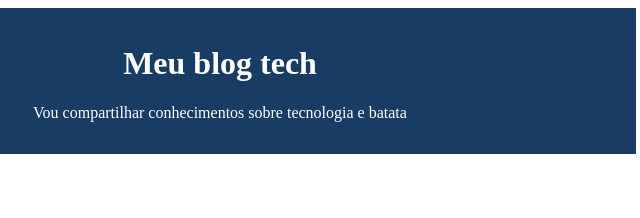
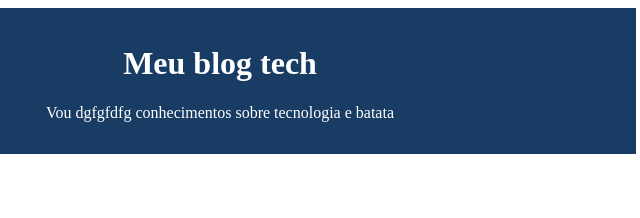
Before and after one commit to fogaca949/gregorio, a plain HTML site: page index.html in a window 1280 px wide. Shown: the top 218 px of the page, 420-1060 px from the left. Drawn offline with Linux system fonts and the light colour scheme.

Commit message:
Update index.html

```diff
--- a/index.html
+++ b/index.html
@@ -12,7 +12,7 @@
 <body>
     <header>
         <h1>Meu blog tech</h1>
-        <p>Vou compartilhar conhecimentos sobre tecnologia e batata</p>
+        <p>Vou dgfgfdfg conhecimentos sobre tecnologia e batata</p>
         <style>
             header {
                 background-color: #183C63;
```
